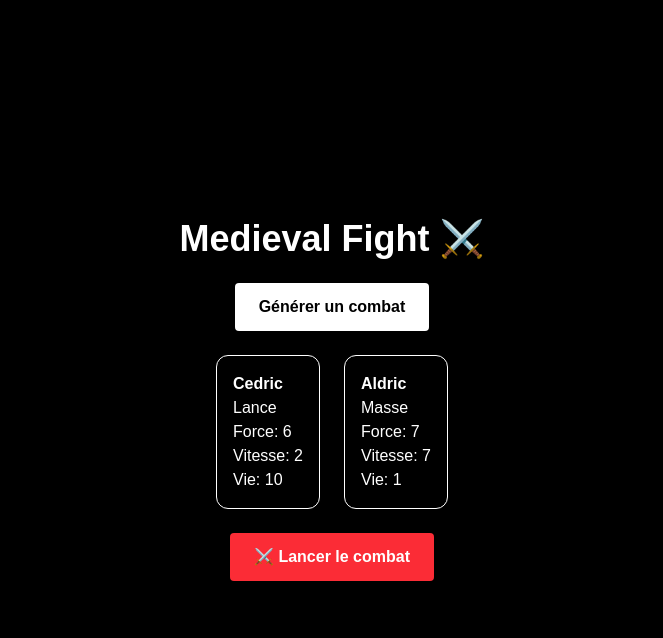
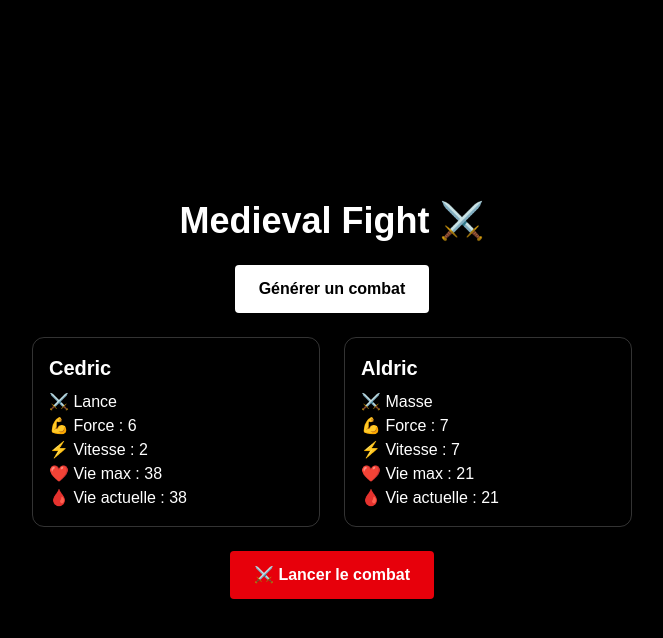
Before and after one commit to lucasraso-sudo/medieval-fight-game, a Next.js app: page / in a window 1280 px wide. Both pictures are taken after a click on the button "Générer un combat". Shown: the top 638 px of the page, without its empty margins (308-971 px from the left). Built offline with nearby package versions, Linux system fonts and the light colour scheme.

Commit message:
add turn based fight log

```diff
--- a/app/page.tsx
+++ b/app/page.tsx
@@ -18,7 +18,7 @@ function generateRandomFighter(): Fighter {
     name: names[Math.floor(Math.random() * names.length)],
     strength: Math.floor(Math.random() * 10) + 1,
     speed: Math.floor(Math.random() * 10) + 1,
-    health: Math.floor(Math.random() * 10) + 1,
+    health: Math.floor(Math.random() * 20) + 20,
     weapon: weapons[Math.floor(Math.random() * weapons.length)],
   };
 }
@@ -26,33 +26,91 @@ function generateRandomFighter(): Fighter {
 export default function Home() {
   const [fighter1, setFighter1] = useState<Fighter | null>(null);
   const [fighter2, setFighter2] = useState<Fighter | null>(null);
+  const [currentHealth1, setCurrentHealth1] = useState<number | null>(null);
+  const [currentHealth2, setCurrentHealth2] = useState<number | null>(null);
   const [winner, setWinner] = useState<string | null>(null);
+  const [log, setLog] = useState<string[]>([]);
 
   const generateFight = () => {
-    setFighter1(generateRandomFighter());
-    setFighter2(generateRandomFighter());
+    const newFighter1 = generateRandomFighter();
+    const newFighter2 = generateRandomFighter();
+
+    setFighter1(newFighter1);
+    setFighter2(newFighter2);
+    setCurrentHealth1(newFighter1.health);
+    setCurrentHealth2(newFighter2.health);
     setWinner(null);
+    setLog([]);
   };
 
   const fight = () => {
-    if (!fighter1 || !fighter2) return;
+    if (
+      !fighter1 ||
+      !fighter2 ||
+      currentHealth1 === null ||
+      currentHealth2 === null
+    ) {
+      return;
+    }
 
-    const score1 =
-      fighter1.strength * 2 + fighter1.speed + fighter1.health;
-    const score2 =
-      fighter2.strength * 2 + fighter2.speed + fighter2.health;
+    let hp1 = currentHealth1;
+    let hp2 = currentHealth2;
+    const fightLog: string[] = [];
 
-    if (score1 > score2) {
+    let attacker = fighter1;
+    let defender = fighter2;
+
+    if (fighter2.speed > fighter1.speed) {
+      attacker = fighter2;
+      defender = fighter1;
+    }
+
+    let attackerHp = attacker.name === fighter1.name ? hp1 : hp2;
+    let defenderHp = defender.name === fighter1.name ? hp1 : hp2;
+
+    while (attackerHp > 0 && defenderHp > 0) {
+      const damage = attacker.strength;
+      defenderHp -= damage;
+
+      fightLog.push(
+        `${attacker.name} attaque ${defender.name} avec ${attacker.weapon} et inflige ${damage} dégâts.`
+      );
+
+      if (defenderHp <= 0) {
+        fightLog.push(`${defender.name} est vaincu.`);
+        break;
+      }
+
+      const tempFighter = attacker;
+      attacker = defender;
+      defender = tempFighter;
+
+      const tempHp = attackerHp;
+      attackerHp = defenderHp;
+      defenderHp = tempHp;
+    }
+
+    if (fighter1.name === attacker.name) {
+      hp1 = attackerHp;
+      hp2 = defenderHp;
+    } else if (fighter1.name === defender.name) {
+      hp1 = defenderHp;
+      hp2 = attackerHp;
+    }
+
+    setCurrentHealth1(Math.max(0, hp1));
+    setCurrentHealth2(Math.max(0, hp2));
+    setLog(fightLog);
+
+    if (hp1 <= 0) {
+      setWinner(fighter2.name);
+    } else if (hp2 <= 0) {
       setWinner(fighter1.name);
-    } else if (score2 > score1) {
-      setWinner(fighter2.name);
-    } else {
-      setWinner("Égalité");
     }
   };
 
   return (
-    <main className="flex min-h-screen flex-col items-center justify-center gap-6 bg-black px-6 text-white">
+    <main className="flex min-h-screen flex-col items-center justify-center gap-6 bg-black px-6 py-10 text-white">
       <h1 className="text-4xl font-bold">Medieval Fight ⚔️</h1>
 
       <button
@@ -62,24 +120,26 @@ export default function Home() {
         Générer un combat
       </button>
 
-      <div className="flex gap-6">
+      <div className="flex flex-col gap-6 md:flex-row">
         {fighter1 && (
-          <div className="rounded-xl border p-4">
-            <h2 className="font-bold">{fighter1.name}</h2>
-            <p>{fighter1.weapon}</p>
-            <p>Force: {fighter1.strength}</p>
-            <p>Vitesse: {fighter1.speed}</p>
-            <p>Vie: {fighter1.health}</p>
+          <div className="w-72 rounded-xl border border-white/20 p-4">
+            <h2 className="mb-2 text-xl font-bold">{fighter1.name}</h2>
+            <p>⚔️ {fighter1.weapon}</p>
+            <p>💪 Force : {fighter1.strength}</p>
+            <p>⚡ Vitesse : {fighter1.speed}</p>
+            <p>❤️ Vie max : {fighter1.health}</p>
+            <p>🩸 Vie actuelle : {currentHealth1}</p>
           </div>
         )}
 
         {fighter2 && (
-          <div className="rounded-xl border p-4">
-            <h2 className="font-bold">{fighter2.name}</h2>
-            <p>{fighter2.weapon}</p>
-            <p>Force: {fighter2.strength}</p>
-            <p>Vitesse: {fighter2.speed}</p>
-            <p>Vie: {fighter2.health}</p>
+          <div className="w-72 rounded-xl border border-white/20 p-4">
+            <h2 className="mb-2 text-xl font-bold">{fighter2.name}</h2>
+            <p>⚔️ {fighter2.weapon}</p>
+            <p>💪 Force : {fighter2.strength}</p>
+            <p>⚡ Vitesse : {fighter2.speed}</p>
+            <p>❤️ Vie max : {fighter2.health}</p>
+            <p>🩸 Vie actuelle : {currentHealth2}</p>
           </div>
         )}
       </div>
@@ -87,15 +147,22 @@ export default function Home() {
       {fighter1 && fighter2 && (
         <button
           onClick={fight}
-          className="rounded bg-red-500 px-6 py-3 font-bold"
+          className="rounded bg-red-600 px-6 py-3 font-bold"
         >
           ⚔️ Lancer le combat
         </button>
       )}
 
-      {winner && (
-        <div className="text-2xl font-bold mt-4">
-          🏆 Résultat : {winner}
+      {winner && <div className="text-2xl font-bold">🏆 Vainqueur : {winner}</div>}
+
+      {log.length > 0 && (
+        <div className="w-full max-w-3xl rounded-xl border border-white/20 p-4">
+          <h3 className="mb-3 text-xl font-bold">Journal du combat</h3>
+          <div className="space-y-2 text-sm text-white/90">
+            {log.map((entry, index) => (
+              <p key={index}>{entry}</p>
+            ))}
+          </div>
         </div>
       )}
     </main>
```
